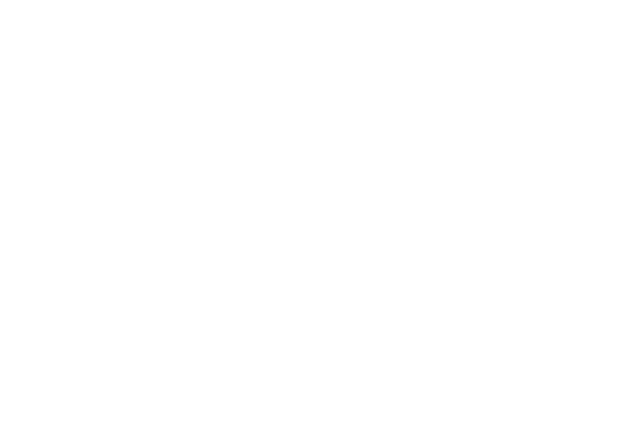
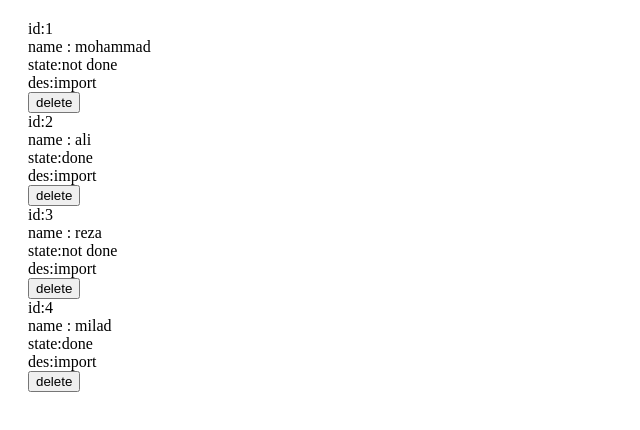
Before and after one commit to mohammadsohrabi2021/ToDoApp, a React (Create React App) app: page / in a window 1280 px wide. Shown: the top 430 px of the page, without its empty margins (0-640 px from the left). Built offline with nearby package versions, Linux system fonts and the light colour scheme.

Commit message:
init handel delete and handelcheck and create componente todoform and todocard

```diff
--- a/src/App.js
+++ b/src/App.js
@@ -1,15 +1,39 @@
 import React, { useState } from 'react';
 
 function App() {
-  const[ todo , setTodo] = useState([
-    {id:1 ,name:"mohammad" , state:false,dec:'import'},
-    {id:2 ,name:"ali" , state:true,dec:'import'},
-    {id:3 ,name:"reza" , state:false,dec:'import'},
-    {id:4 ,name:"milad" , state:true,dec:'import'},
-])
+  const [todos, setTodos] = useState([
+    { id: 1, name: "mohammad", state: false, dec: 'import' },
+    { id: 2, name: "ali", state: true, dec: 'import' },
+    { id: 3, name: "reza", state: false, dec: 'import' },
+    { id: 4, name: "milad", state: true, dec: 'import' },
+  ])
+  const handeleDelete = id => {
+    setTodos(todos.filter(todo => todo.id !== id))
+  }
+  const handelCheck = id => {
+    setTodos(todos.map(todo => todo.id === id ? { ...todo, state: !todo.state } : todo))
+  }
   return (
-    <div>
-
+    <div style={{border:'ipx solid #000',margin:'20px'}}>
+      {todos.map(todo => (
+        <div>
+          <div>
+            id:{todo.id}
+          </div>
+          <div>
+            name : {todo.name}
+          </div>
+          <div onClick={()=>handelCheck(todo.id)}>
+            state:{todo.state?'done' :'not done'}
+          </div>
+          <div>
+            des:{todo.dec}
+          </div>
+          <button onClick={() => handeleDelete(todo.id)}>
+            delete
+          </button>
+        </div>
+      ))}
     </div>
   );
 }
```
Also changed, not shown: src/componentes/ToDoCard.js (added), src/componentes/ToDoForm.js (added).
